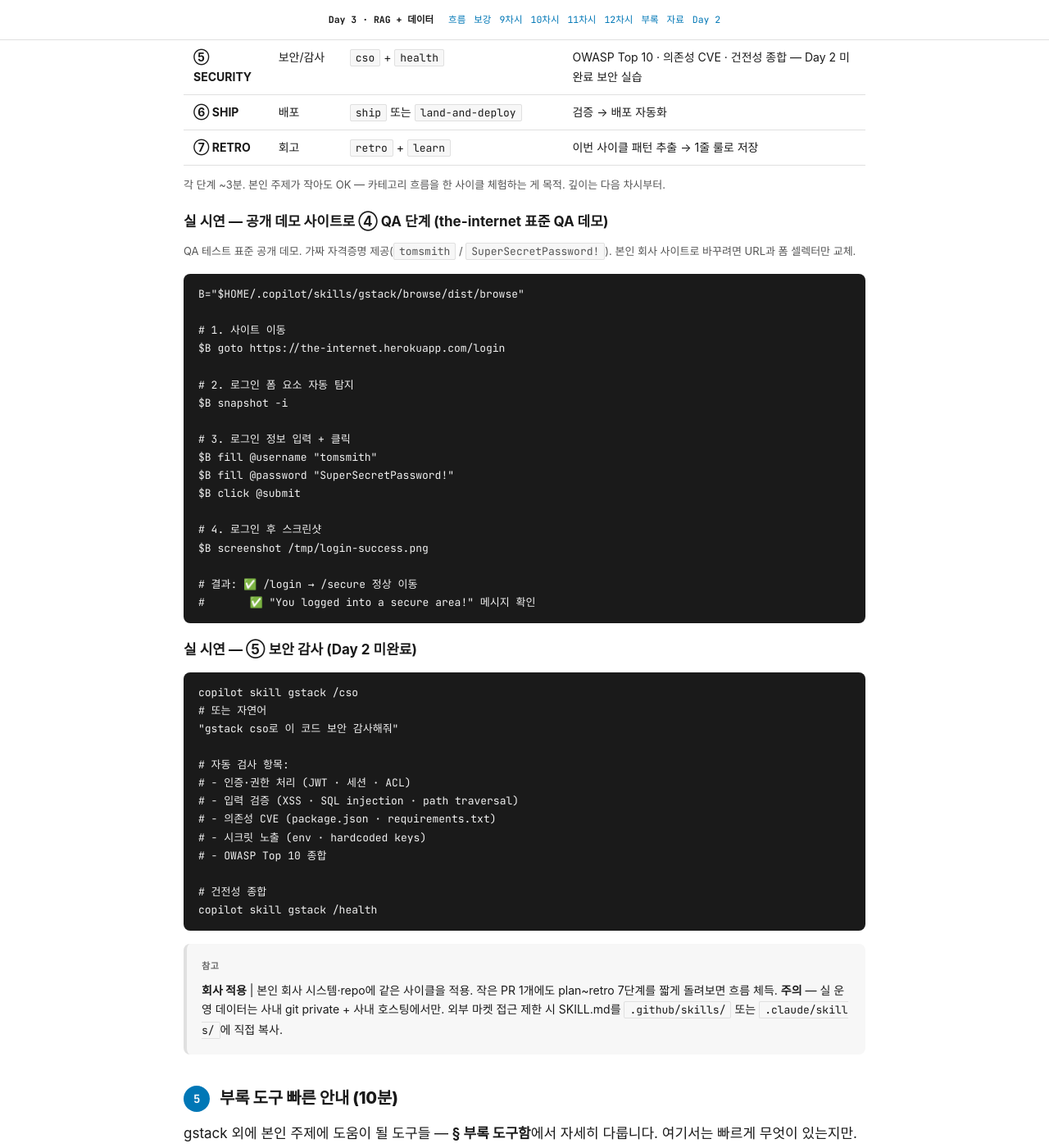
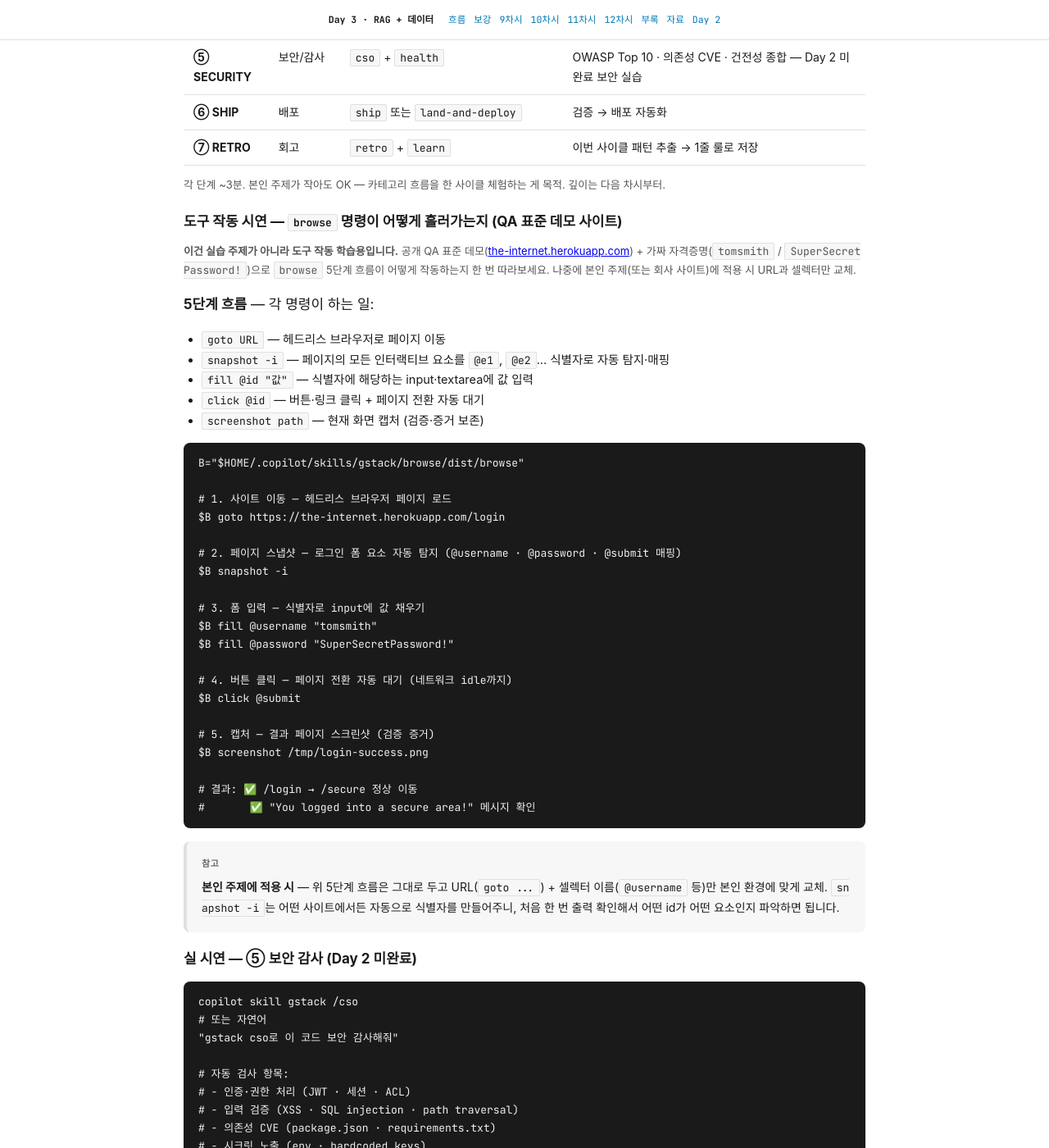
Before and after one commit to daniel8824-del/rag-day3, a Jekyll site: the page docs/index.html, which Jekyll copies as it is, in a window 1280 px wide and 1400 px high, scrolled down 6386 px. Shown: the whole window at 82% size. Built offline with Jekyll 4.4.1, drawn with Linux system fonts in a browser that asks for light colours; some web fonts are replaced.

Commit message:
§3 ④ QA 도구 작동 시연 라벨·설명 명확화
기존: '실 시연 — 공개 데모 사이트로 ④ QA 단계' (실습으로 오해 가능)
정정: '도구 작동 시연 — browse 명령이 어떻게 흘러가는지'
  + '이건 실습 주제가 아니라 도구 작동 학습용' 명시
  + 5단계 흐름 (goto·snapshot·fill·click·screenshot) 각 명령이 하는 일 한 줄 설명 추가
  + pre 박스 코멘트도 각 단계별 의미 보강
  + 본인 주제 적용 시 가이드 박스 추가 (URL·셀렉터만 교체)

Co-Authored-By: Claude Opus 4.7 (1M context) <noreply@anthropic.com>

```diff
--- a/docs/index.html
+++ b/docs/index.html
@@ -793,26 +793,42 @@ git clone https://github.com/garrytan/gstack `
 
   <p style="font-size:13px;color:#555;">각 단계 ~3분. 본인 주제가 작아도 OK — 카테고리 흐름을 한 사이클 체험하는 게 목적. 깊이는 다음 차시부터.</p>
 
-  <h4 style="margin-top:20px;">실 시연 — 공개 데모 사이트로 ④ QA 단계 (the-internet 표준 QA 데모)</h4>
-  <p style="font-size:13px;color:#555;">QA 테스트 표준 공개 데모. 가짜 자격증명 제공(<code class="inline">tomsmith</code> / <code class="inline">SuperSecretPassword!</code>). 본인 회사 사이트로 바꾸려면 URL과 폼 셀렉터만 교체.</p>
+  <h4 style="margin-top:20px;">도구 작동 시연 — <code class="inline">browse</code> 명령이 어떻게 흘러가는지 (QA 표준 데모 사이트)</h4>
+  <p style="font-size:13px;color:#555;"><strong>이건 실습 주제가 아니라 도구 작동 학습용입니다.</strong> 공개 QA 표준 데모(<a href="https://the-internet.herokuapp.com/login" target="_blank">the-internet.herokuapp.com</a>) + 가짜 자격증명(<code class="inline">tomsmith</code> / <code class="inline">SuperSecretPassword!</code>)으로 <code class="inline">browse</code> 5단계 흐름이 어떻게 작동하는지 한 번 따라보세요. 나중에 본인 주제(또는 회사 사이트)에 적용 시 URL과 셀렉터만 교체.</p>
+
+  <p><strong>5단계 흐름</strong> — 각 명령이 하는 일:</p>
+  <ul style="padding-left:22px;font-size:14.5px;">
+    <li><code class="inline">goto URL</code> — 헤드리스 브라우저로 페이지 이동</li>
+    <li><code class="inline">snapshot -i</code> — 페이지의 모든 인터랙티브 요소를 <code class="inline">@e1</code>, <code class="inline">@e2</code>... 식별자로 자동 탐지·매핑</li>
+    <li><code class="inline">fill @id "값"</code> — 식별자에 해당하는 input·textarea에 값 입력</li>
+    <li><code class="inline">click @id</code> — 버튼·링크 클릭 + 페이지 전환 자동 대기</li>
+    <li><code class="inline">screenshot path</code> — 현재 화면 캡처 (검증·증거 보존)</li>
+  </ul>
+
   <pre style="background:#1a1a1a;color:#f0f0f0;padding:14px 18px;border-radius:8px;font-size:13px;">B="$HOME/.copilot/skills/gstack/browse/dist/browse"
 
-# 1. 사이트 이동
+# 1. 사이트 이동 — 헤드리스 브라우저 페이지 로드
 $B goto https://the-internet.herokuapp.com/login
 
-# 2. 로그인 폼 요소 자동 탐지
+# 2. 페이지 스냅샷 — 로그인 폼 요소 자동 탐지 (@username · @password · @submit 매핑)
 $B snapshot -i
 
-# 3. 로그인 정보 입력 + 클릭
+# 3. 폼 입력 — 식별자로 input에 값 채우기
 $B fill @username "tomsmith"
 $B fill @password "SuperSecretPassword!"
+
+# 4. 버튼 클릭 — 페이지 전환 자동 대기 (네트워크 idle까지)
 $B click @submit
 
-# 4. 로그인 후 스크린샷
+# 5. 캡처 — 결과 페이지 스크린샷 (검증 증거)
 $B screenshot /tmp/login-success.png
 
 # 결과: ✅ /login → /secure 정상 이동
 #       ✅ "You logged into a secure area!" 메시지 확인</pre>
+
+  <div class="reference">
+    <p><strong>본인 주제에 적용 시</strong> — 위 5단계 흐름은 그대로 두고 URL(<code class="inline">goto ...</code>) + 셀렉터 이름(<code class="inline">@username</code> 등)만 본인 환경에 맞게 교체. <code class="inline">snapshot -i</code>는 어떤 사이트에서든 자동으로 식별자를 만들어주니, 처음 한 번 출력 확인해서 어떤 id가 어떤 요소인지 파악하면 됩니다.</p>
+  </div>
 
   <h4 style="margin-top:18px;">실 시연 — ⑤ 보안 감사 (Day 2 미완료)</h4>
   <pre style="background:#1a1a1a;color:#f0f0f0;padding:14px 18px;border-radius:8px;font-size:13px;">copilot skill gstack /cso
```
